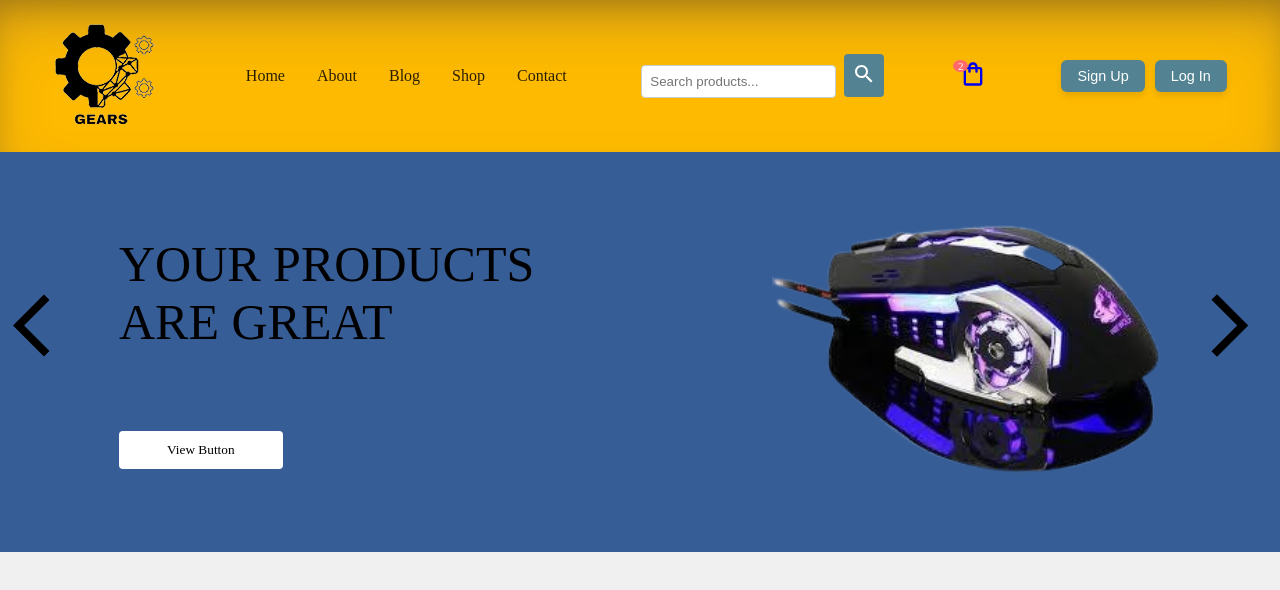
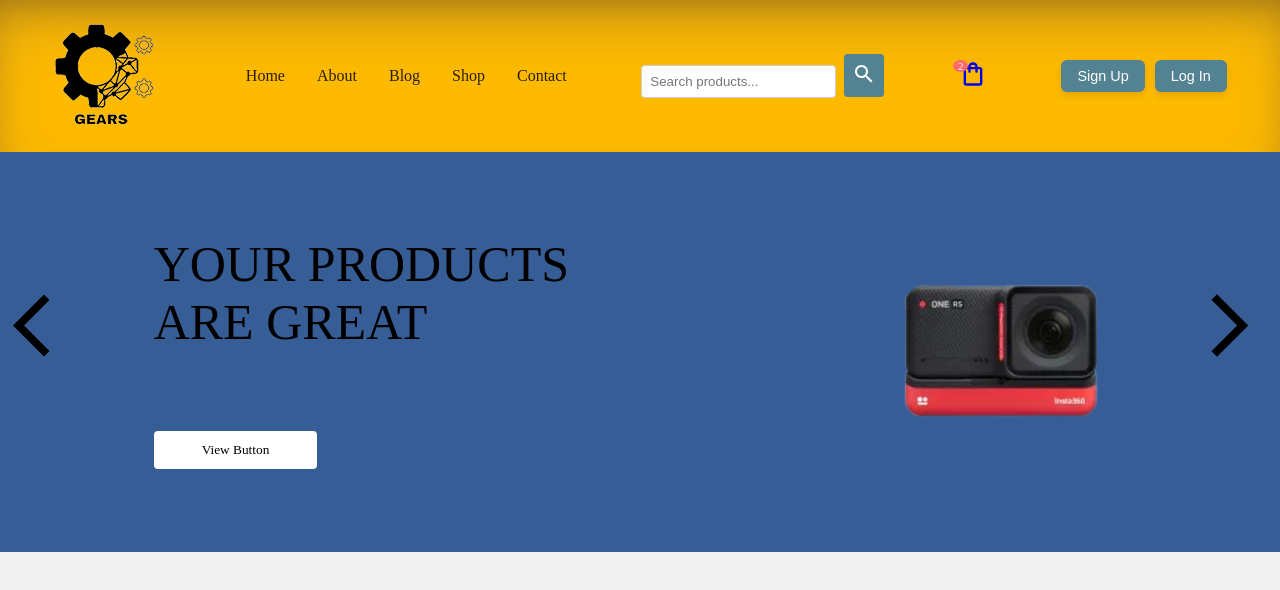
Before and after one commit to eushaahmed08/Gears, a React (Create React App) app in the folder gears/: page / in a window 1280 px wide. Shown: the top 590 px of the page. Built offline with nearby package versions, Linux system fonts and the light colour scheme.

Commit message:
v5 slider done

```diff
--- a/gears/src/components/slider/slider.js
+++ b/gears/src/components/slider/slider.js
@@ -1,13 +1,43 @@
-import React from 'react'
+import React , {useState} from 'react';
 import "./slider.css"
 import ArrowBackIosIcon from '@mui/icons-material/ArrowBackIos';
 import ArrowForwardIosIcon from '@mui/icons-material/ArrowForwardIos';
-import image1 from '../../assets/sliderimg/image3.png' // Import the image
+import image1 from '../../assets/sliderimg/image1.png'
+import image2 from '../../assets/sliderimg/image2.png'
+import image3 from '../../assets/sliderimg/image3.png' // Import the image
 
 const Slider = () => {
+
+
+    const [count , setCount] = useState(0)
+
+
     let images = [
-        { img: image1 }, // Use the imported image
-    ]
+        { img: image1 },
+        { img: image2 },
+        { img: image3 } // Use the imported image
+    ];
+
+
+
+
+    const previous = () =>{
+        setCount(count-1);
+
+        if(count==0)
+            {
+                setCount(2)
+            }
+    }
+    const next = () =>{
+        setCount(count+1);
+        if(count==2)
+            {
+                setCount(0)
+            }
+
+    }
+
 
     return (
         <div className="slider-container">
@@ -19,10 +49,10 @@
                 </div>
 
                 <div className="slider-box">
-                    <img src={images[0].img} alt="Product" />
+                    <img src={images[count].img} alt="Product" />
                 </div>
-                <ArrowBackIosIcon sx ={{position : "absolute" , top : "36%" , left : "1%" , fontSize : "75px" }}/>
-                < ArrowForwardIosIcon sx ={{position : "absolute" , top : "36%" , right : "1%" , fontSize : "75px" }}/>
+                <ArrowBackIosIcon sx ={{position : "absolute" , top : "36%" , left : "1%" ,cursor:"pointer", fontSize : "75px" }} onClick={previous}/>
+                < ArrowForwardIosIcon sx ={{position : "absolute" , top : "36%" , right : "1%" ,cursor:"pointer", fontSize : "75px" }} onClick={next}/>
             </div>
         </div>
     )
```
Also changed, not shown: gears/src/assets/sliderimg/image1.png (added), gears/src/assets/sliderimg/image2.png (added).
